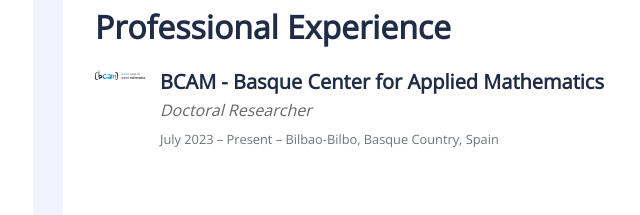
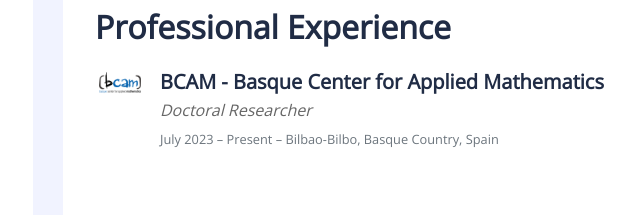
Before and after one commit to Leovattoly/Leovattoly.github.io, a plain HTML site: page single.html in a window 1280 px wide. Shown: the part 366-581 px from the top of the page, 387-1027 px from the left. Drawn offline with nearby package versions, Linux system fonts and the light colour scheme.

Commit message:
Update single.html

```diff
--- a/single.html
+++ b/single.html
@@ -92,7 +92,7 @@
         <div class="col-12">
             <h2 class="mb-4 font-weight-bold">Professional Experience</h2>
             <div class="mb-5 d-flex align-items-start">
-                <img src="img/bcam_logo.svg" alt="BCAM Logo" style="width: 50px; height: auto; margin-right: 15px;">
+                <img src="img/bcam_logo.png" alt="BCAM Logo" style="width: 50px; height: auto; margin-right: 15px;">
 
             <div class="mb-5">
                 <h5 class="font-weight-bold mb-1">BCAM - Basque Center for Applied Mathematics</h5>
```
